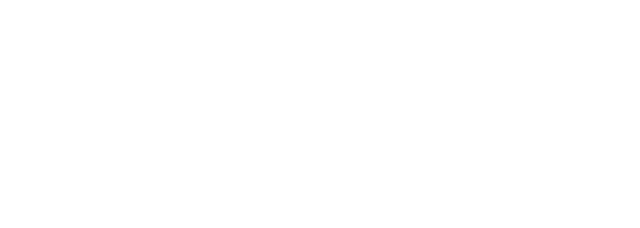
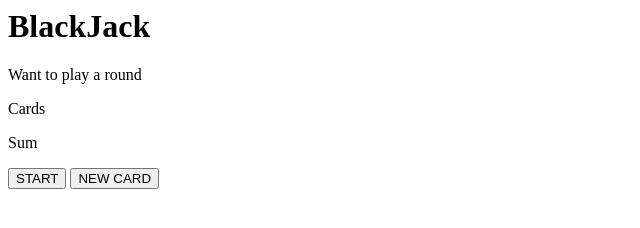
Before and after one commit to AryanKumar36/BlackJack, a plain HTML site: page index.html in a window 1280 px wide. Shown: the whole page, without its empty margins (0-640 px from the left). Drawn offline with Linux system fonts and the light colour scheme.

Commit message:
basic html done

```diff
--- a/index.html
+++ b/index.html
@@ -1,5 +1,17 @@
 <html>
-    <head>
-        <link>
-    </head>
+
+<head>
+    <link rel="stylesheet" href="index.css">
+</head>
+
+<body>
+    <h1>BlackJack</h1>
+    <p id="message-el">Want to play a round</p>
+    <p id="cards-el">Cards</p>
+    <p id="sum-el">Sum</p>
+    <button id="start-gm" onclick="startGame()">START</button>
+    <button id="new-card" onclick="newCard()">NEW CARD</button>
+    <script src="index.js"></script>
+</body>
+
 </html>
```
